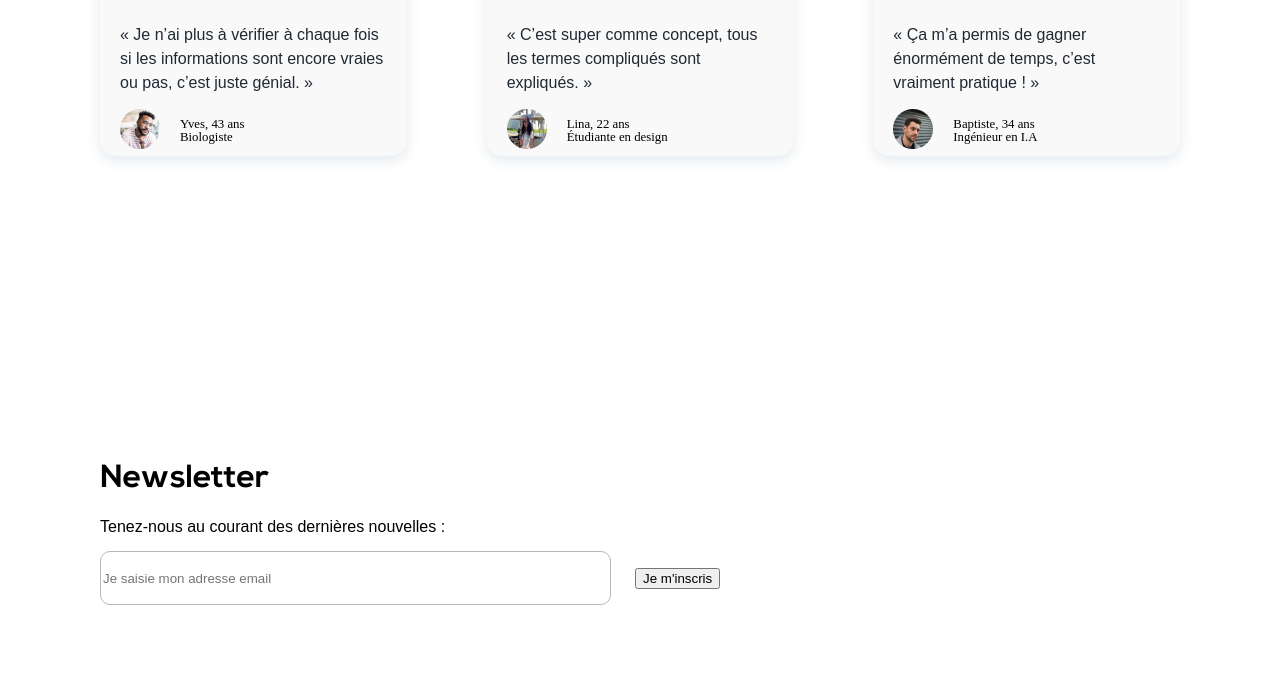
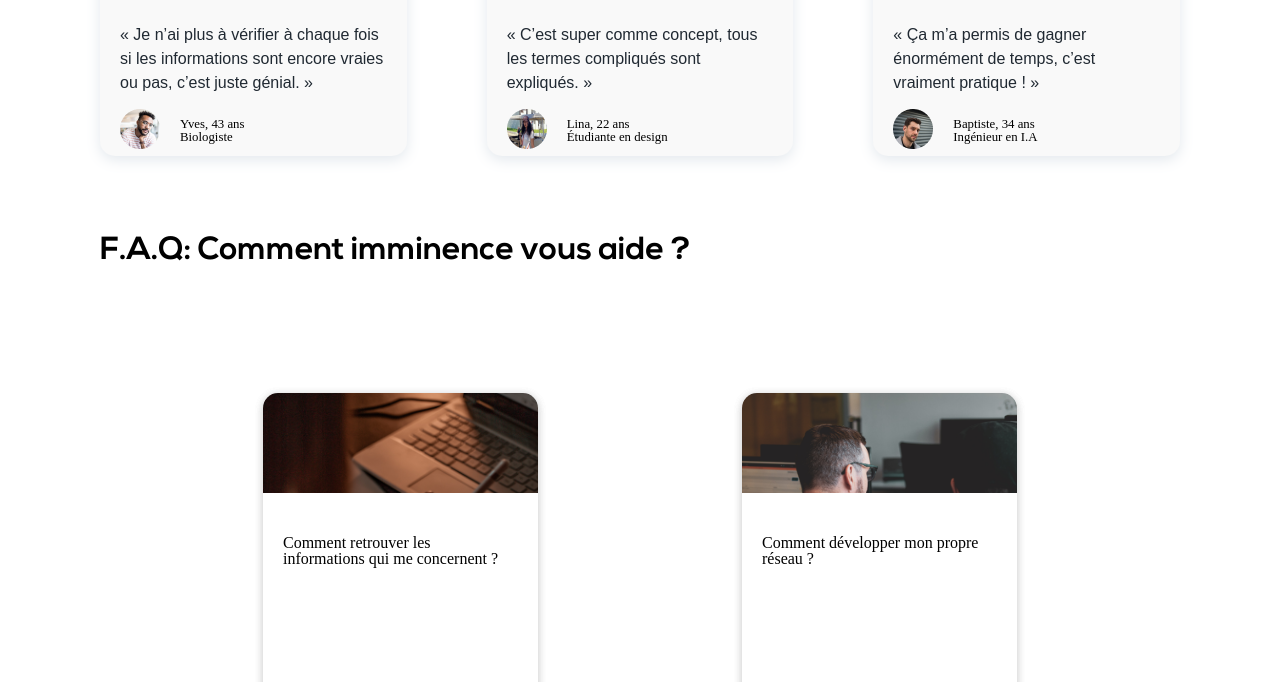
Before and after one commit to Jeff-Erson44/notori, a PHP site: page / in a window 1280 px wide; the page is wider, and only the part inside the window is pictured. Shown: the part 3420-4102 px from the top of that part. Run offline with PHP 8.4, Linux system fonts and the light colour scheme; some libraries are stand-ins or nearby versions; some web fonts are replaced; grey boxes are pictures that could not be loaded.

Commit message:
faq responsive

```diff
--- a/assets/css/style.css
+++ b/assets/css/style.css
@@ -708,7 +708,10 @@ ul .active:nth-child(4){
 
 /********** FAQ ***********/
 /********** FAQ ***********/
-#faq h2{
+#faq__mobile{
+    display: none;
+}
+.faq__title{
         font-family: 'Nexa-Bold';
         font-size: 2rem;
         padding: 0 100px;
@@ -793,8 +796,22 @@ ul .active:nth-child(4){
     margin-top: 150px;
 }
 @media(max-width: 560px){
+    #faq{
+        display: none;
+    }
+    #faq__mobile{
+        display: block;
+    }
+    #faq__mobile .faq__card{
+        margin-left: 50px;
+    }
     .faq__container--card{
         width: 600px;
+    }
+    .faq__title{
+        font-size: 1rem;
+        margin-top: 100px;
+        margin-bottom: -50px;
     }
 }
 /********** NEWSLETTER *********/
--- a/index.php
+++ b/index.php
@@ -12,7 +12,7 @@
 <?php require_once('public/includes/counter.php')?>
 <?php require_once('public/includes/pourvous.php')?>
 
-
+<?php require_once('public/includes/faq.php')?>
 <?php require_once('public/includes/newsletter.php')?>
 <?php require_once('public/includes/footer.php')?>
 
--- a/public/includes/faq.php
+++ b/public/includes/faq.php
@@ -1,5 +1,5 @@
-<section id="faq" class="faq__section">
-    <h2>F.A.Q: Comment "Imminence" vous aide ?</h2>
+<h2 class="faq__title">F.A.Q: Comment imminence vous aide ?</h2>
+<section id="faq">
     <div class="faq__container">
         <div class="faq__container--card">
             <div class="faq__card">
@@ -47,3 +47,65 @@
         </div>
     </div>
 </section>
+<!-- Version mobile -->
+<section id="faq__mobile">
+            <div class="faq__container">
+                 <!-- Swiper -->
+    <div class="swiper mySwiper">
+        <div class="swiper-wrapper">
+            <!-- card slide-->
+                <div class="swiper-slide">
+                    <div class="faq__container--card">
+                        <div class="faq__card">
+                            <div class="faq__card--front">
+                                <div class="faq__container--img pic-1"></div>
+                                <h4 class="faq__container--text">Comment retrouver les informations qui me concernent ?</h4>
+                                <img src="assets/img/icon_flip.svg" alt="icone flip" class="faq-flip">
+                            </div>
+                            <div class="faq__card--back">
+                                <h5>Comment retrouver les informations qui me concernent ?</h5>
+                                <p class="faq__container--text">Avec notre système de filtre, où vous pouvez indiquer votre âge, votre genre, votre statut, votre secteur d’activité ainsi que votre localisation, vous accédez facilement aux informations qui vous correspondent.</p>
+                                <a href="#" class="faq__button">Je filtre mes infos</a>
+                            </div>
+                        </div>
+                    </div>
+                </div>
+                <div class="swiper-slide">
+                    <div class="faq__container--card">
+                        <div class="faq__card">
+                            <div class="faq__card--front">
+                                <div class="faq__container--img pic-2"></div>
+                                <h4 class="faq__container--text">Comment développer mon propre réseau ?</h4>
+                                <img src="assets/img/icon_flip.svg" alt="icone flip" class="faq-flip">
+                            </div>
+                            <div class="faq__card--back">
+                                <h5>Comment développer mon propre réseau ?</h5>
+                                <p class="faq__container--text">Grâce à notre filtre personnalisé, retrouvez tous les groupes et pages existants sur les divers réseaux sociaux. Un forum est également mis en place pour que vous puissiez poser toutes vos questions, et notre communauté vous partagera leurs expériences.</p>
+                                <a href="#" class="faq__button">Je filtre mes infos</a>
+                            </div>
+                        </div>
+                    </div>
+                </div>
+                <div class="swiper-slide">
+                    <div class="faq__container--card">
+                        <div class="faq__card">
+                            <div class="faq__card--front">
+                                <div class="faq__container--img pic-3"></div>
+                                <h4 class="faq__container--text">Comment puis-je rencontrer des personnes qui pourraient m'aider ?</h4>
+                                <img src="assets/img/icon_flip.svg" alt="icone flip" class="faq-flip">
+                            </div>
+                            <div class="faq__card--back">
+                                <h5>Comment puis-je rencontrer des personnes qui pourraient m'aider ?</h5>
+                                <p class="faq__container--text">Des webinaires et des salons sont organisés pour que vous puissiez échanger et faire de nouvelles rencontres.
+
+                                Des formations sont proposées pour vous apprendre à remplir les divers documents.</p>
+                                <a href="#" class="faq__button">Je filtre mes infos</a>
+                            </div>
+                        </div>
+                    </div>
+                </div>
+            </div>
+        </div>
+        <div class="swiper-pagination"></div>
+    </div>
+</section>
```
Also changed, not shown: assets/img/faq1.jpg (added), assets/img/faq2.jpg (added), assets/img/faq3.jpg (added).
